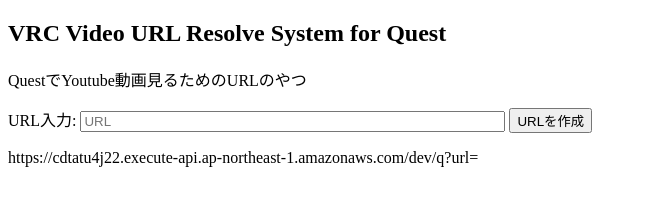
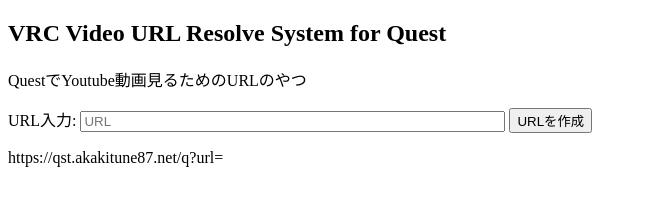
Before and after one commit to aki-lua87/vrc_quest_video_url, a website: page docs/index.html in a window 1280 px wide. Both pictures are taken after a click on the button "URLを作成". Shown: the whole page, without its empty margins (0-647 px from the left). Drawn offline with Linux system fonts and the light colour scheme.

Commit message:
url修正

```diff
--- a/docs/index.html
+++ b/docs/index.html
@@ -33,7 +33,7 @@
 
     function doCreateURL() {
         const inputText = document.getElementById("input").value.trim();
-        output = 'https://cdtatu4j22.execute-api.ap-northeast-1.amazonaws.com/dev/q?url='+inputText;
+        output = 'https://qst.akakitune87.net/q?url='+inputText;
         clipbordCopy(output);
         document.getElementById("output").innerHTML = output;
     }
```
